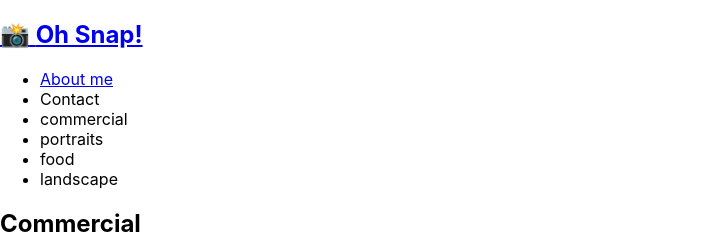
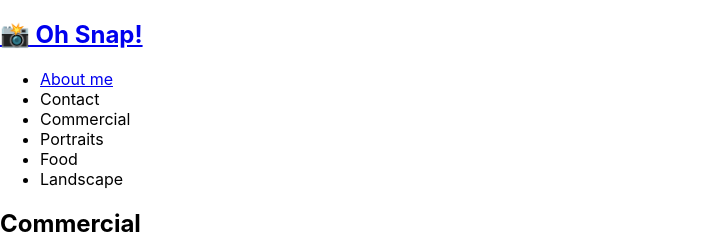
Before and after one commit to Cassiecatt/photo-port, a React (Create React App) app: page / in a window 1280 px wide. Shown: the top 239 px of the page, without its empty margins (0-703 px from the left). Built offline with nearby package versions, Linux system fonts and the light colour scheme.

Commit message:
added useeffect to nav index.js

```diff
--- a/src/App.js
+++ b/src/App.js
@@ -1,17 +1,33 @@
-import React from 'react';
+import React, { useState } from 'react';
 import Nav from './components/Nav';
 import About from './components/About';
 import Gallery from './components/Gallery';
 
+function App() {
+  const [categories] = useState([
+    {
+      name: 'commercial',
+      description: 'Photos of grocery stores, food trucks, and other commercial projects',
+    },
+    { name: 'portraits', description: 'Portraits of people in my life' },
+    { name: 'food', description: 'Delicious delicacies' },
+    { name: 'landscape', description: 'Fields, farmhouses, waterfalls, and the beauty of nature' },
+  ]);
 
-function App() {
+  const [currentCategory, setCurrentCategory] = useState(categories[0]);
 
   return (
     <div>
-      <Nav></Nav>
+      <Nav
+        categories={categories}
+        setCurrentCategory={setCurrentCategory}
+        currentCategory={currentCategory}
+      ></Nav>
       <main>
-        <Gallery></Gallery>
-        <About></About>
+        <div>
+          <Gallery></Gallery>
+          <About></About>
+        </div>
       </main>
     </div>
   );
--- a/src/components/Nav/index.js
+++ b/src/components/Nav/index.js
@@ -1,32 +1,22 @@
-import React from "react";
+import React, {useEffect} from 'react';
+import { capitalizeFirstLetter } from '../../utils/helpers';
 
-const categories = [
-  {
-    name: "commercial",
-    description:
-      "Photos of grocery stores, food trucks, and other commercial projects",
-  },
-  { name: "portraits", description: "Portraits of people in my life" },
-  { name: "food", description: "Delicious delicacies" },
-  {
-    name: "landscape",
-    description: "Fields, farmhouses, waterfalls, and the beauty of nature",
-  },
-];
+function Nav(props) {
+  const {
+    categories = [],
+    setCurrentCategory,
+    currentCategory,
+  } = props;
 
-function Nav() {
-  function categorySelected(name) {
-    console.log(`${name} clicked`);
-  }
+  useEffect(() => {
+    document.title = capitalizeFirstLetter(currentCategory.name);
+  }, [currentCategory]);
+
   return (
-    <header>
+    <header className="flex-row px-1">
       <h2>
         <a data-testid="link" href="/">
-          <span role="img" aria-label="camera">
-            {" "}
-            📸
-          </span>{" "}
-          Oh Snap!
+          <span role="img" aria-label="camera"> 📸</span> Oh Snap!
         </a>
       </h2>
       <nav>
@@ -36,13 +26,22 @@
               About me
             </a>
           </li>
-          <li>
+          <li className="mx-2">
             <span>Contact</span>
           </li>
           {categories.map((category) => (
-            <li className="mx-1" key={category.name}>
-              <span onClick={() => categorySelected(category.name)}>
-                {category.name}
+            <li
+              className={`mx-1 ${
+                currentCategory.name === category.name && 'navActive'
+                }`}
+              key={category.name}
+            >
+              <span
+                onClick={() => {
+                  setCurrentCategory(category)
+                }}
+              >
+                {capitalizeFirstLetter(category.name)}
               </span>
             </li>
           ))}
```
